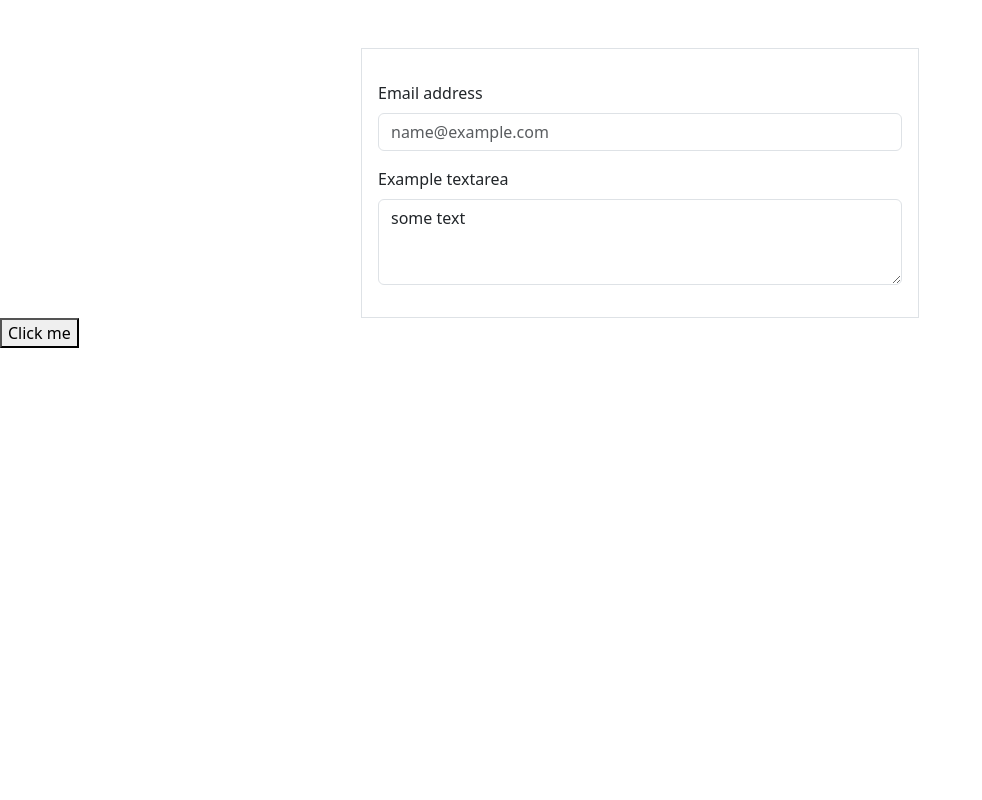
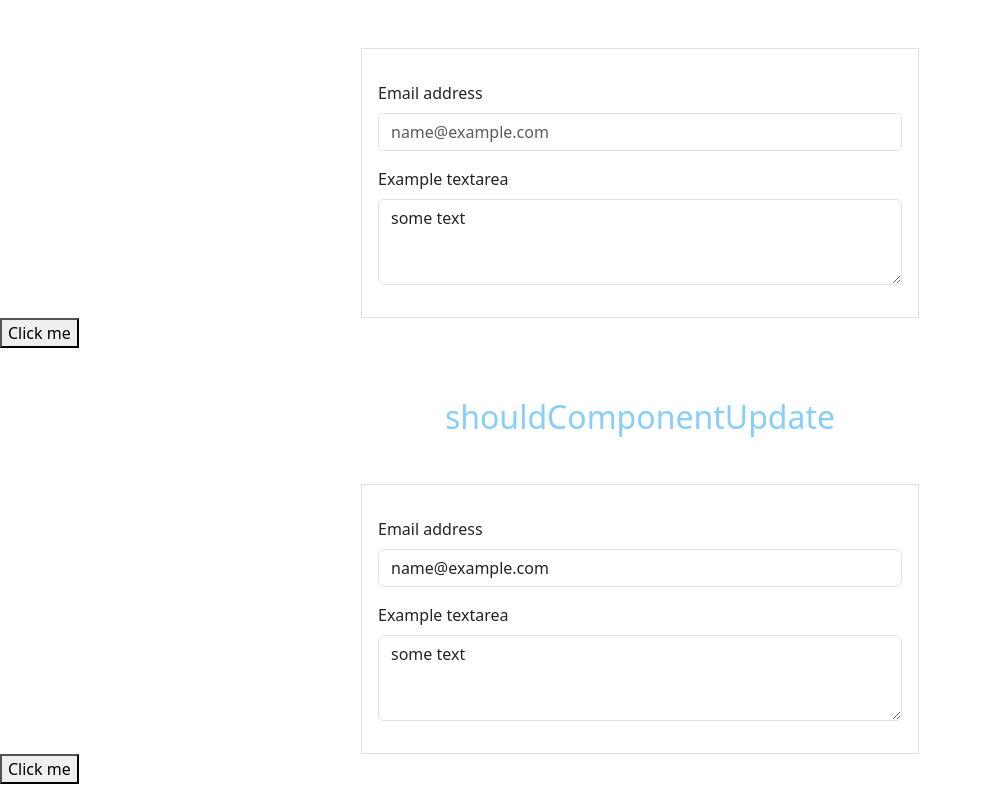
Before and after one commit to Waldemar-00/starter, a React (Create React App) app: page / in a window 1280 px wide. Shown: the part 3077-3877 px from the top of the page, without its empty margins (0-982 px from the left). Before the commit the page ends 3441 px from the top, so only its background shows below. Built offline with nearby package versions, Linux system fonts and the light colour scheme.

Commit message:
shouldComponentUpdate

```diff
--- a/src/index.js
+++ b/src/index.js
@@ -7,6 +7,7 @@ import FormHook from './FormHook'
 // import NewHooks from'./reactHooks/NewHooks'
 import Memo from './reactHooks/Memo'
 import PureMemo from './reactHooks/PureComponent'
+import UpdateMemo from './reactHooks/shouldComponentUpdate'
 
 const root = createRoot(document.getElementById('root'))
 root.render(
@@ -16,6 +17,7 @@ root.render(
     <FormHook />
     {/* <NewHooks /> */}
     <Memo />
-    <PureMemo/>
+    <PureMemo />
+    <UpdateMemo/>
   </>
 )
--- /dev/null
+++ b/src/reactHooks/shouldComponentUpdate.js
@@ -0,0 +1,52 @@
+import {useState, Component} from 'react'
+import {Container} from 'react-bootstrap'
+import '../App.css'
+class UpdateForm extends Component {
+  shouldComponentUpdate(nextProps, nextState) {
+  return this.props.mail.name === nextProps.mail.name ?  false : true
+  }
+  render() {
+    console.log('render')
+    return (
+      <Container>
+        <h2 style={{ textAlign: "center", color: 'lightskyblue', marginTop: '50px' }}>shouldComponentUpdate</h2>
+        <form className="w-50 border mt-5 p-3 m-auto">
+          <div className="mb-3">
+            <label htmlFor="exampleFormControlInput1" className="form-label mt-3">Email address</label>
+            <input value={this.props.mail.name} type="email" className='form-control' id="exampleFormControlInput1" placeholder="name@example.com" />
+          </div>
+          <div className="mb-3">
+            <label htmlFor="exampleFormControlTextarea1" className="form-label">Example textarea</label>
+            <textarea value={this.props.text} className="form-control" id="exampleFormControlTextarea1" rows="3"></textarea>
+          </div>
+        </form>
+      </Container>
+    )
+  }
+}
+
+function UpdateMemo() {
+    const [data, setData] = useState({
+      mail: {
+        name: "name@example.com"
+      },
+        text: 'some text'
+    });
+
+    return (
+        <>
+            <UpdateForm mail={data.mail} text={data.text}/>
+            <button
+                onClick={() => setData({
+                  mail: {
+                    name: "name@example.io"
+                  },
+                  text: 'some textus'
+                })}>
+                Click me
+            </button>
+        </>
+    );
+}
+
+export default UpdateMemo;
```
